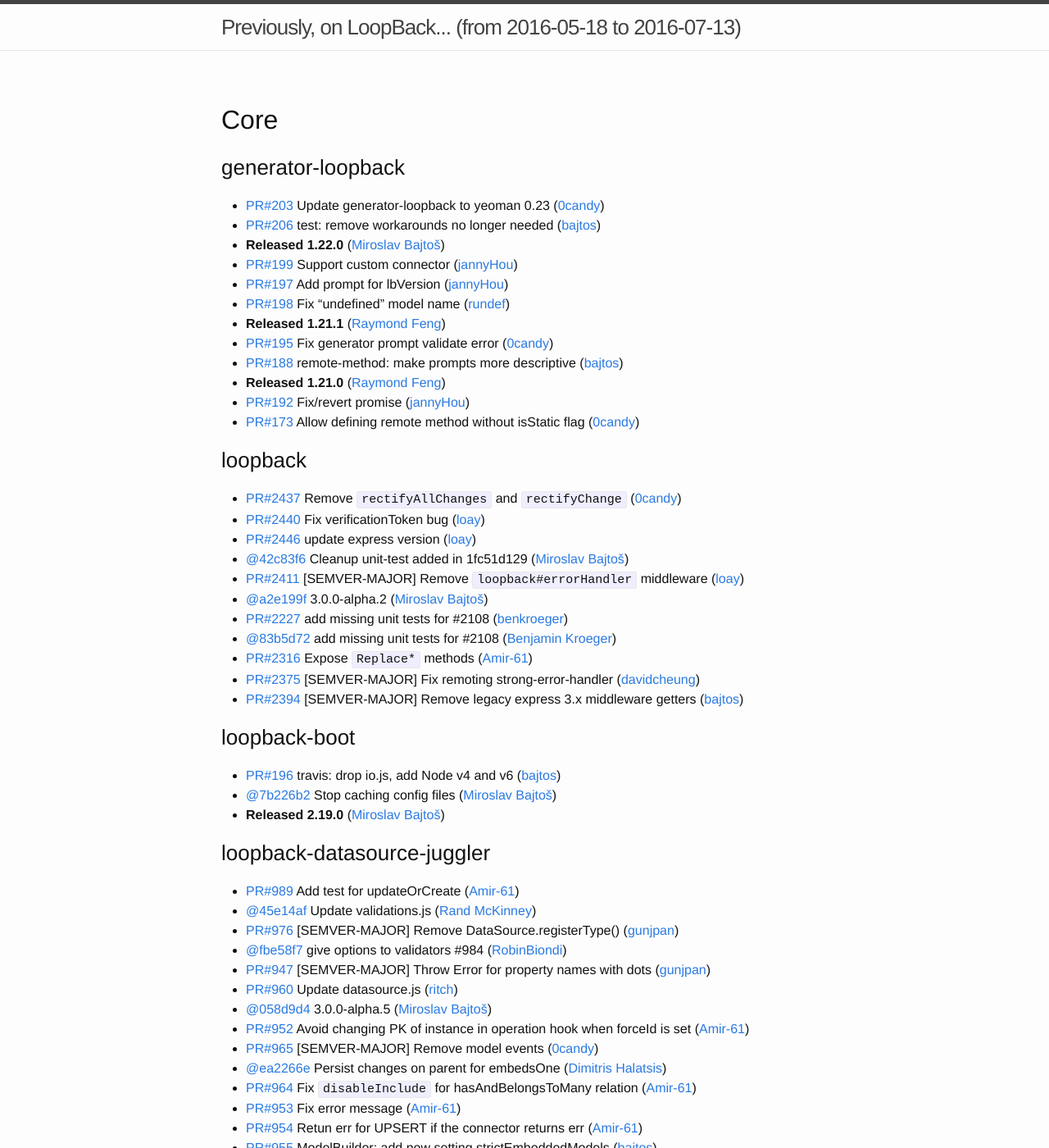
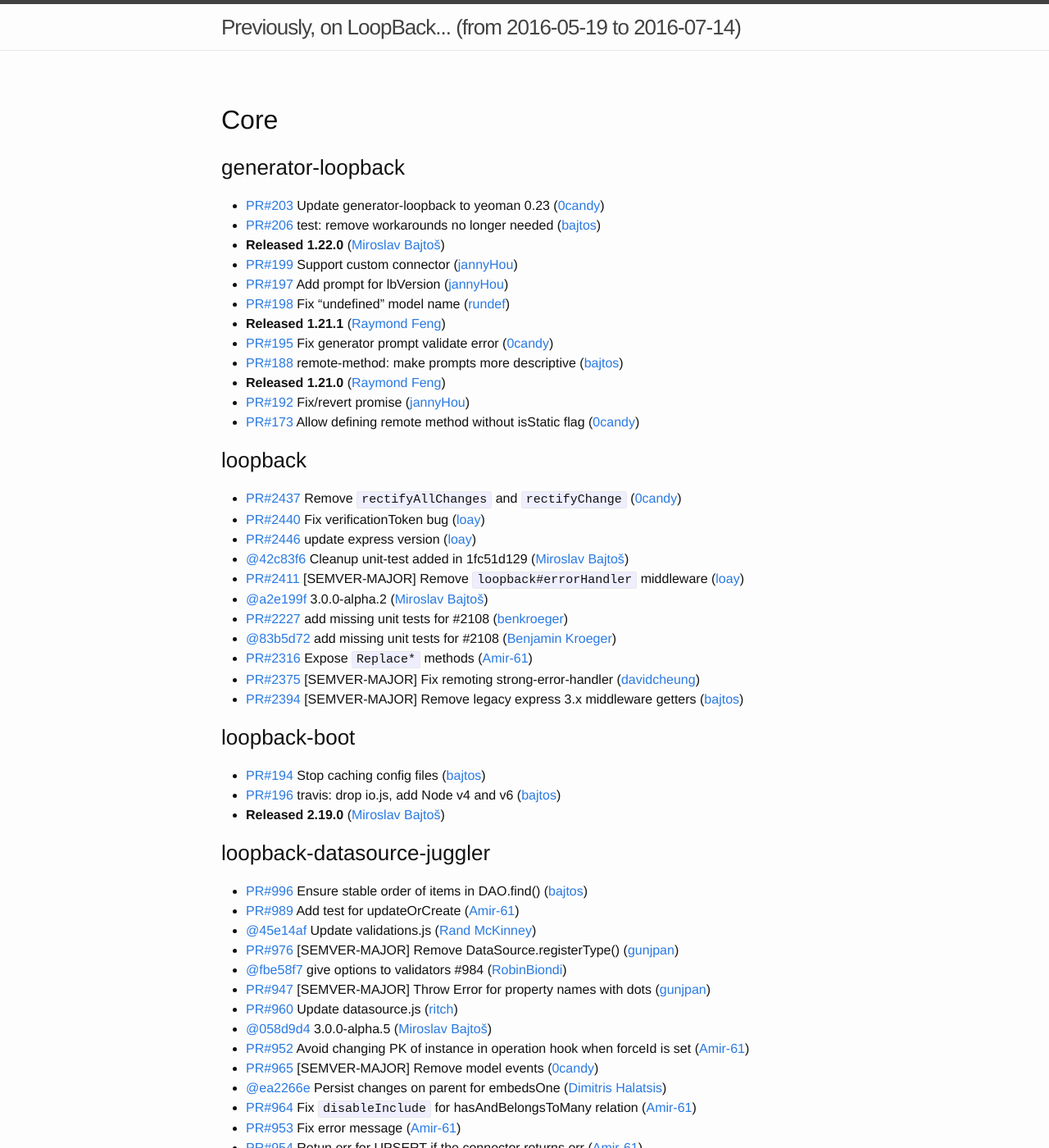
Before and after one commit to strongloop/loopback, a Jekyll site: the page built from index.md, in a window 1280 px wide and 1400 px high. Shown: the whole window at 82% size. Built offline with Jekyll 4.4.1, drawn with Linux system fonts in a browser that asks for light colours; some of the changed text lies outside the part shown.

Commit message:
Update changelog

```diff
--- a/index.md
+++ b/index.md
@@ -1,6 +1,6 @@
 ---
 layout: page
-since: (from 2016-05-18 to 2016-07-13)
+since: (from 2016-05-19 to 2016-07-14)
 ---
 
 ## Core
@@ -35,12 +35,13 @@
 
 
 ### loopback-boot
+ * [PR#194](https://github.com/strongloop/loopback-boot/pull/194) Stop caching config files ([bajtos](https://github.com/bajtos))
  * [PR#196](https://github.com/strongloop/loopback-boot/pull/196) travis: drop io.js, add Node v4 and v6 ([bajtos](https://github.com/bajtos))
- * [@7b226b2](https://github.com/strongloop/loopback-boot/commit/7b226b212ec81950e99552d746fb48f41aa948f8) Stop caching config files ([Miroslav Bajtoš](https://github.com/bajtos))
  * **Released 2.19.0** ([Miroslav Bajtoš](https://github.com/bajtos))
 
 
 ### loopback-datasource-juggler
+ * [PR#996](https://github.com/strongloop/loopback-datasource-juggler/pull/996) Ensure stable order of items in DAO.find() ([bajtos](https://github.com/bajtos))
  * [PR#989](https://github.com/strongloop/loopback-datasource-juggler/pull/989) Add test for updateOrCreate ([Amir-61](https://github.com/Amir-61))
  * [@45e14af](https://github.com/strongloop/loopback-datasource-juggler/commit/45e14af4a981fcf376276babeb344ceac578186c) Update validations.js ([Rand McKinney](https://github.com/crandmck))
  * [PR#976](https://github.com/strongloop/loopback-datasource-juggler/pull/976) [SEMVER-MAJOR] Remove DataSource.registerType() ([gunjpan](https://github.com/gunjpan))
```
Also changed, not shown: other parts of index.md (+1 -0 lines).
